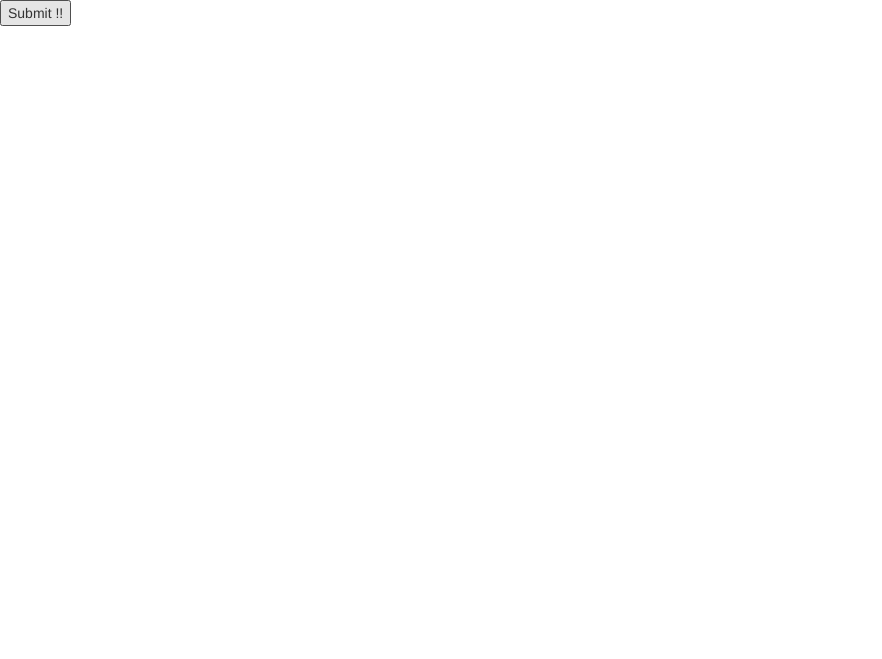
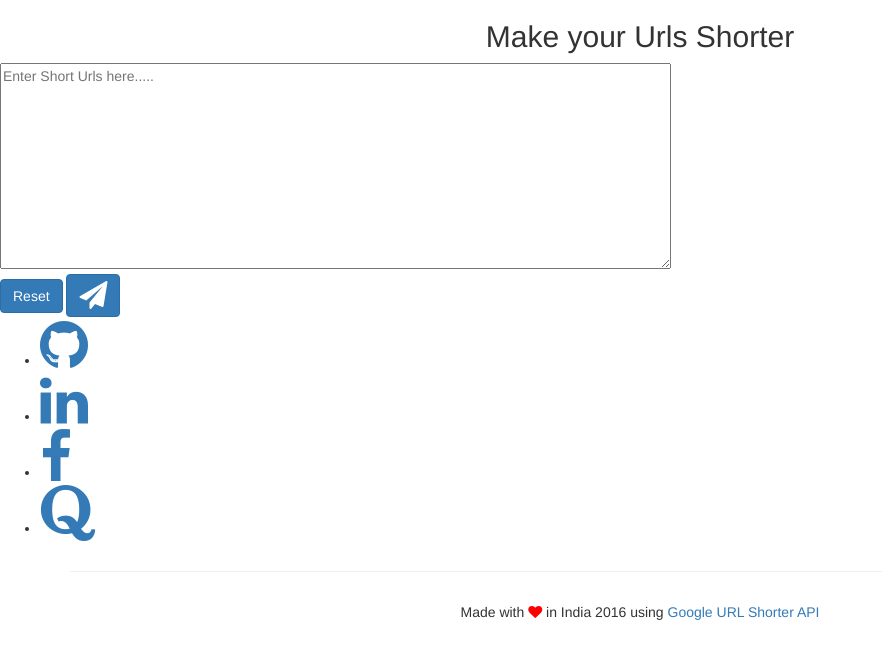
Before and after one commit to shuboy2014/ShortURL, a Django app: page / in a window 1280 px wide. Before the commit the part shown is almost empty. Shown: the top 659 px of the page, without its empty margins (0-882 px from the left). Run offline with Django 3.2, Linux system fonts and the light colour scheme; some libraries are stand-ins or nearby versions.

Commit message:
improve ui

```diff
--- a/templates/homepage.html
+++ b/templates/homepage.html
@@ -3,27 +3,45 @@
 <html lang="en">
 <head>
     <meta charset="UTF-8">
-    <title>ShortURL</title>
+    <title>ShortURL | Make your urls shorter</title>
     <script src="https://ajax.googleapis.com/ajax/libs/jquery/3.1.1/jquery.min.js"></script>
-    <link rel="stylesheet" href="{% static 'Common/css/bootstrap.min.css' %}">
+    <link rel="stylesheet" href="{% static 'common/css/bootstrap.min.css' %}">
     <link rel="stylesheet" href="{% static 'shorturlapp/css/custom.css' %}">
+    <link rel="stylesheet" href="{% static 'common/css/font-awesome.min.css' %}">
+    <link rel="stylesheet" href="{% static 'shorturlapp/css/styles.css' %}">
 </head>
 <body>
-
-    {# Navigational Bar #}
-
+    <div id="top-bar">
+        <h2 align="center">Make your Urls Shorter</h2>
+    </div>
 
     {# form #}
     <form method="POST" action="" enctype="multipart/form-data">
-        {% csrf_token %}
-        <button type="submit">Submit !!</button>
+        <div>
+            <textarea cols="80" rows="10" id="shorturl" placeholder="Enter Short Urls here....."></textarea>
+        </div>
+        <button type="submit" class="btn btn-primary" id="reset-btn">Reset</button>
+        <button type="submit" class="btn btn-primary" id="short-btn"><i class="fa fa-paper-plane fa-2x"></i></button>
     </form>
+    {# footer #}
+    <footer id="foot-block">
+        <ul class="contact-list">
+            <li><a class="onhover" href="" id="github-link"><i class="fa fa-github fa-4x" id="github"></i></a></li>
+            <li><a class="onhover" href="" id="linkedin-link"><i class="fa fa-linkedin fa-4x" id="linkedin"></i></a></li>
+            <li><a class="onhover" href="" id="facebook-link"><i class="fa fa-facebook fa-4x" id="facebook"></i></a></li>
+            <li><a class="onhover" href="" id="quora-link"><i class="fa fa-quora fa-4x" id="quora"></i></a></li>
+        </ul>
+    </footer>
 
-    {# footer #}
-
+    <div class="container">
+        <hr>
+        <p align="center" style="padding: 10px;">Made with <i class="fa fa-heart" style="color: red"></i> in India 2016
+            using <a href="https://developers.google.com/url-shortener/">Google URL Shorter API</a></p>
+    </div>
 
     {# Scripts #}
-    <script  src="{% static 'Common/js/bootstrap.min.js' %}"></script>
+    <script src="{% static 'common/js/bootstrap.min.js' %}"></script>
     <script src="{% static 'shorturlapp/js/custom.js' %}"></script>
+    {% csrf_token %}
 </body>
 </html>
```
